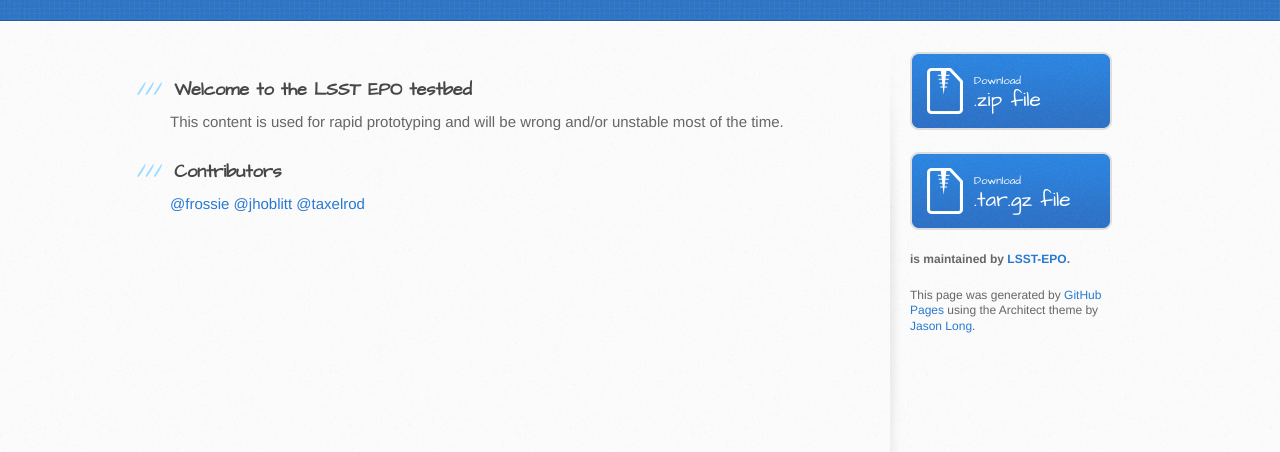
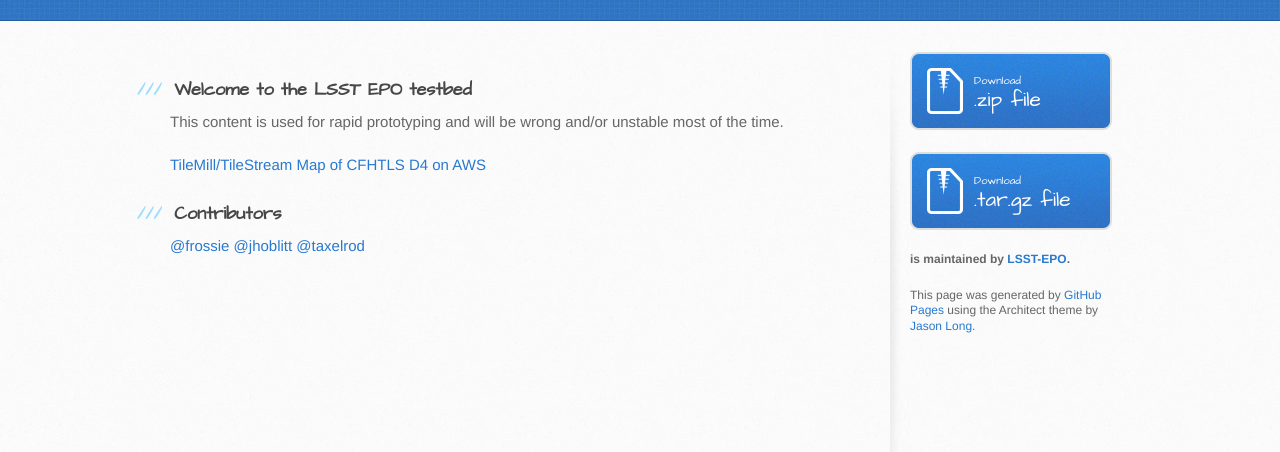
Before and after one commit to lsst-epo/epo_project, a plain HTML site: page index.html in a window 1280 px wide. Shown: the part 252-704 px from the top of the page. Drawn offline with Linux system fonts and the light colour scheme.

Commit message:
Added link to TileMill/TileStream prototype

```diff
--- a/index.html
+++ b/index.html
@@ -32,7 +32,7 @@
 <a id="welcome-to-the-lsst-epo-testbed" class="anchor" href="#welcome-to-the-lsst-epo-testbed" aria-hidden="true"><span class="octicon octicon-link"></span></a>Welcome to the LSST EPO testbed</h3>
 
 <p>This content is used for rapid prototyping and will be wrong and/or unstable most of the time.</p>
-
+<a href="http://54.67.42.32:8888/#!/map/D4_1K">TileMill/TileStream Map of CFHTLS D4 on AWS</a>
 <h3>
 <a id="contributors" class="anchor" href="#contributors" aria-hidden="true"><span class="octicon octicon-link"></span></a>Contributors</h3>
 
```
